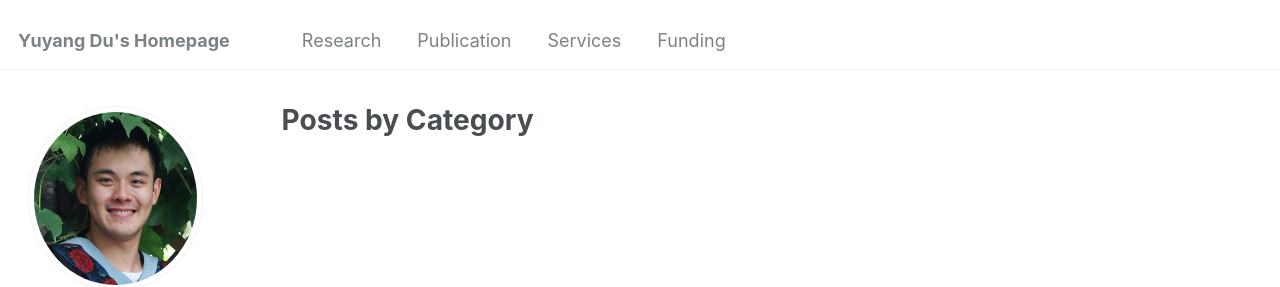
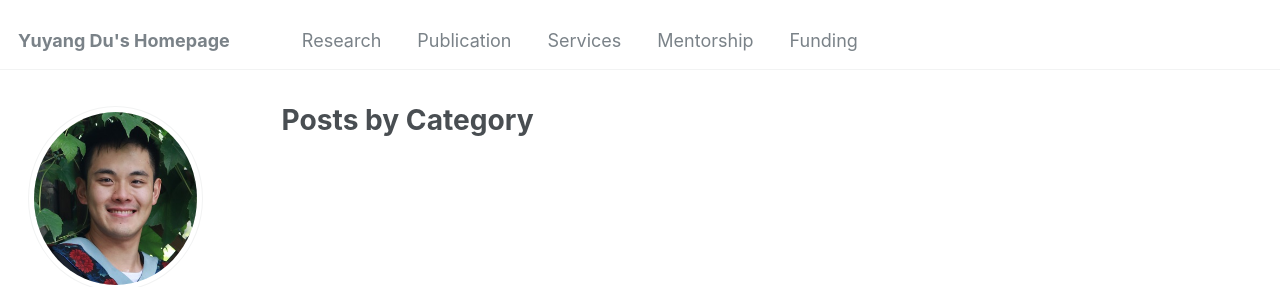
Before and after one commit to yuyangdu01/yuyangdu01.github.io, a Jekyll site: the page built from _pages/category-archive.html, in a window 1280 px wide. Shown: the top 287 px of the page. Built offline with Jekyll 4.4.1, drawn with Linux system fonts in a browser that asks for light colours; some web fonts are replaced.

Commit message:
Update navigation.yml

```diff
--- a/_data/navigation.yml
+++ b/_data/navigation.yml
@@ -33,6 +33,9 @@ main:
   - title: "Services"
     url: /service/
 
+  - title: "Mentorship"
+    url: /mentorship/
+
   - title: "Funding"
     url: /funding/
 
```
